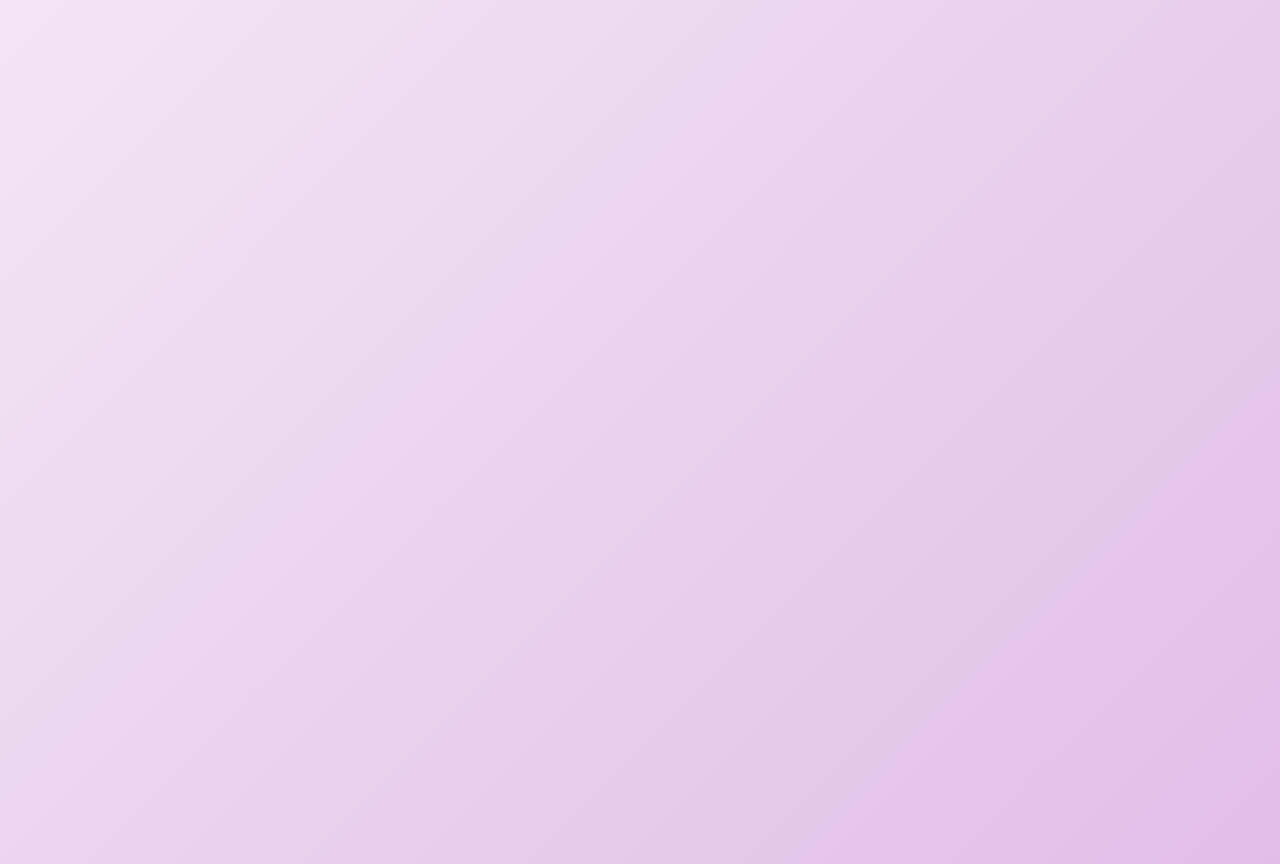
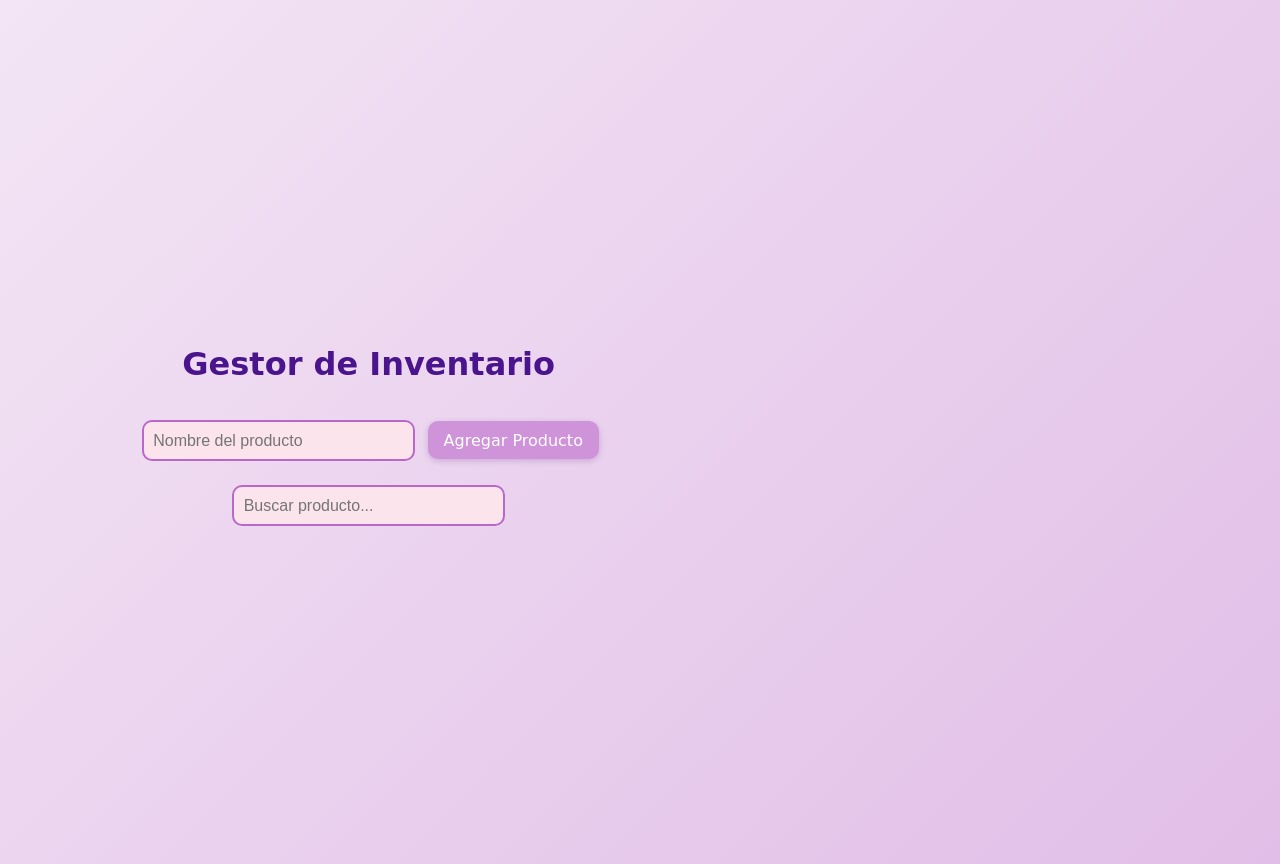
Before and after one commit to anhna8/Homework, a React (Vite) app in the folder 06-gestor-de-inventario/: page / in a window 1280 px wide. Built offline with nearby package versions, Linux system fonts and the light colour scheme.

Commit message:
added imports

```diff
--- a/06-gestor-de-inventario/src/App.jsx
+++ b/06-gestor-de-inventario/src/App.jsx
@@ -1,11 +1,8 @@
-import './App.css'
+import InventoryManager from './InventoryManager';
+import './App.css';
 
 function App() {
-  return (
-    <>
-
-    </>
-  )
+  return <InventoryManager />;
 }
 
-export default App
+export default App;
--- a/06-gestor-de-inventario/src/InventoryManager.jsx
+++ b/06-gestor-de-inventario/src/InventoryManager.jsx
@@ -1,5 +1,5 @@
 import { useState, useReducer, useRef, useCallback } from "react";
-import './tienda-cute.css';
+import './App.css';
 
 
 const initialState = { products: [] };
```
